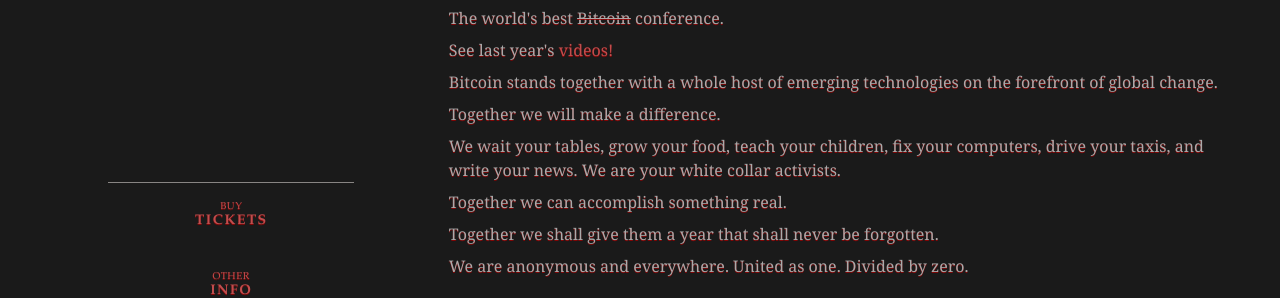
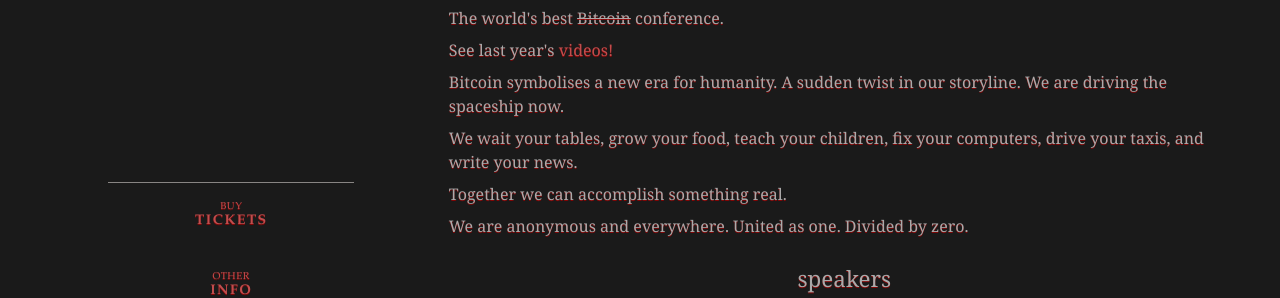
Before and after one commit to genjix/unsystem, a plain HTML site: page index.html in a window 1280 px wide. Shown: the part 182-480 px from the top of the page. Drawn offline with Linux system fonts and the light colour scheme.

Commit message:
new intro text

```diff
--- a/index.html
+++ b/index.html
@@ -344,14 +344,11 @@ li#f-winter {
 
                 <p>The world's best <del>Bitcoin</del> conference.</p>
                 <p>See last year's <a href="http://bitcoin2012.com/">videos!</a></p>
-                <p>Bitcoin stands together with a whole host of emerging technologies
-                on the forefront of global change.</p>
-                <p>Together we will make a difference.</p>
+                <p>Bitcoin symbolises a new era for humanity.
+                A sudden twist in our storyline. We are driving the spaceship now.</p>
                 <p>We wait your tables, grow your food, teach your children,
-                fix your computers, drive your taxis, and write your news.
-                We are your white collar activists.</p>
+                fix your computers, drive your taxis, and write your news.</p>
                 <p>Together we can accomplish something real.</p>
-                <p>Together we shall give them a year that shall never be forgotten.</p>
                 <p>We are anonymous and everywhere. United as one. Divided by zero.</p>
 			</div>
 		</div><!-- /end .section.intro -->
```
